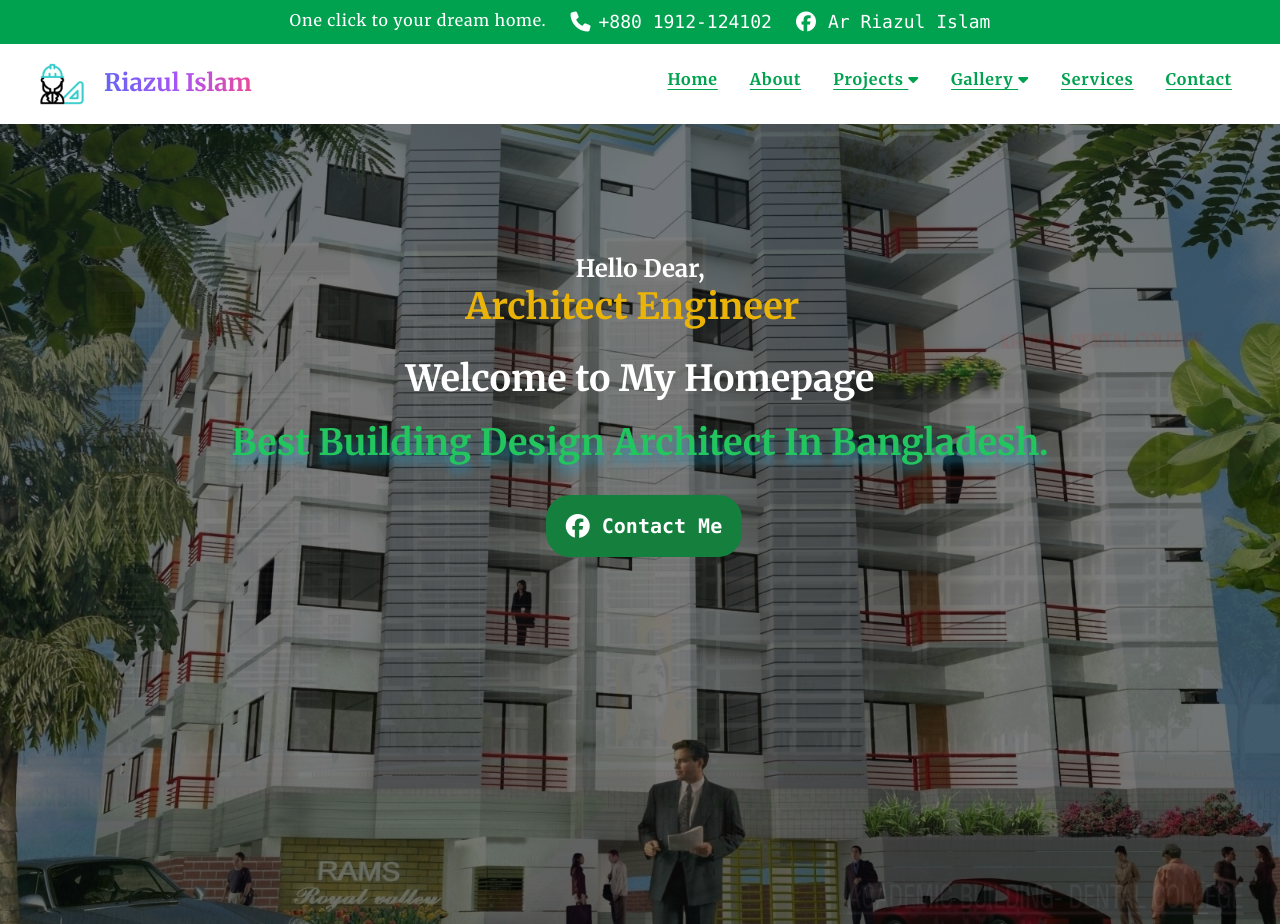
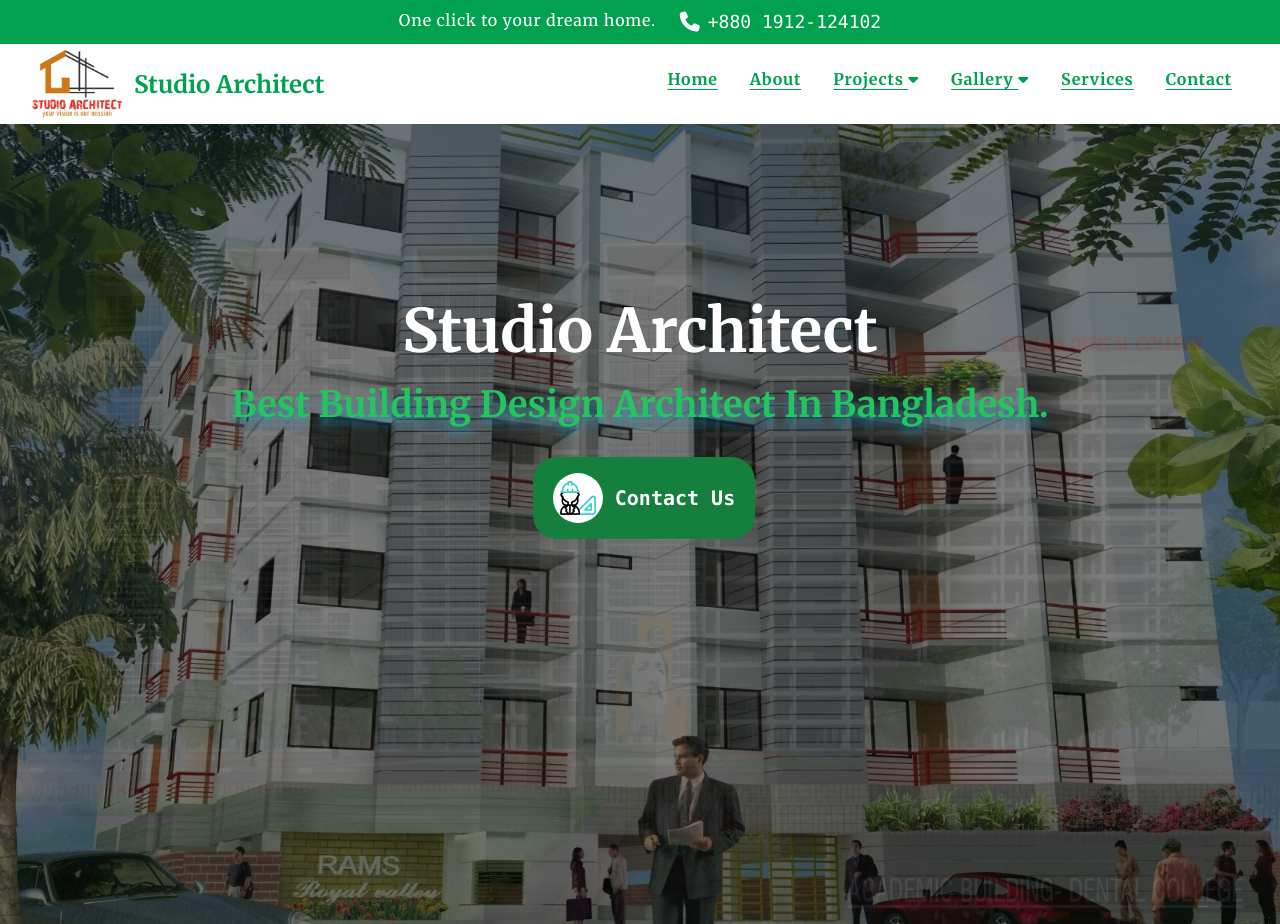
Before and after one commit to arifbillah0156/Riazul-Islam, a Next.js app: page / in a window 1280 px wide. Built offline with nearby package versions, Linux system fonts and the light colour scheme; a web font is replaced by a local one.

Commit message:
studioArch

```diff
--- a/components/Home/Home.jsx
+++ b/components/Home/Home.jsx
@@ -1,9 +1,12 @@
 "use client";
 
 import React from "react";
-import { Typewriter } from "react-simple-typewriter";
+import architect from "@/public/Images/architect.gif";
+
+// import { Typewriter } from "react-simple-typewriter";
 import { useState, useEffect } from "react";
 import Link from "next/link";
+import Image from "next/image";
 
 export default function HomePage() {
   const images = [
@@ -34,7 +37,7 @@ export default function HomePage() {
       <div className="h-full w-full flex items-center justify-center bg-black bg-opacity-50 text-white">
         <div className="text-center mt-[-30vh]">
           {/* auto type */}
-          <div style={{ fontSize: "1.5rem", fontWeight: "bold" }}>
+          {/* <div style={{ fontSize: "1.5rem", fontWeight: "bold" }}>
             <h1>Hello Dear,</h1>
             <div className="text-yellow-500 text-2xl md:text-4xl">
               <Typewriter
@@ -47,25 +50,28 @@ export default function HomePage() {
                 delaySpeed={1000}
               />
             </div>
-          </div>
+          </div> */}
           {/*  */}
-          <h1 className="mt-8 text-2xl md:text-4xl font-bold">
-            Welcome to My Homepage
-          </h1>{" "}
+          <h1 className="mt-8 text-4xl md:text-6xl font-bold text-[#ffffff]">
+            Studio Architect
+          </h1>
           <br />
           <h3 className="text-xl md:text-4xl font-bold text-green-500 px-2 [text-shadow:_0_8px_8px_rgb(14_165_223_/_0.5)]">
             Best Building Design Architect In Bangladesh.
           </h3>
           <div className="mt-8 w-full flex justify-center">
             <Link
-              href={"https://www.facebook.com/riaz.hosain.58"}
-              passHref
-              target="_blank"
-              rel="noopener noreferrer"
+              href="/contact"
               className="ml-2 text-[20px] font-mono tracking-normal flex justify-center items-center gap-3 bg-green-700 w-max px-5 py-4 rounded-3xl hover:rounded-xl duration-75 hover:ring font-bold"
             >
-              <i className="fa-brands fa-facebook text-2xl"></i>{" "}
-              <span>Contact Me</span>
+              <Image
+                src={architect}
+                width={50}
+                alt="Architect"
+                className="rounded-full"
+                priority
+              />
+              <span>Contact Us</span>
             </Link>
           </div>
         </div>
--- a/components/Navbar/NavHead.jsx
+++ b/components/Navbar/NavHead.jsx
@@ -14,7 +14,7 @@ const NavHead = () => {
           <span>+880 1912-124102</span>
         </Link>
       </div>
-      <div className="">
+      {/* <div className="">
         <Link
           href={"https://www.facebook.com/riaz.hosain.58"}
           passHref
@@ -25,7 +25,7 @@ const NavHead = () => {
           <i className="fa-brands fa-facebook text-xl"></i>{" "}
           <span>Ar Riazul Islam</span>
         </Link>
-      </div>
+      </div> */}
     </div>
   );
 };
--- a/components/Navbar/NavLogo.jsx
+++ b/components/Navbar/NavLogo.jsx
@@ -1,24 +1,25 @@
 import Image from "next/image";
 import Link from "next/link";
-import architect from "@/public/Images/architect.gif";
+import studioArch from "@/public/Images/Studio Architect.jpeg";
 
 const NavLogo = () => {
   return (
     <div className="flex items-center gap-3">
       <Link href="/" className="text-2xl">
         <Image
-          src={architect}
-          width={60}
-          alt="Architect"
-          className="rounded-full"
+          src={studioArch}
+          width={90}
+          alt="Studio Architect"
+          className=""
           priority
         />
       </Link>
       <Link href="/">
-        <p className="text-2xl font-bold text-transparent bg-clip-text bg-gradient-to-r from-indigo-500 via-purple-500 to-pink-500 animate-bounce">
-          Riazul Islam
+        <p className="text-xl md:text-2xl font-bold text-[#00A24F] animate-bounce mt-1 mr-1">
+          Studio Architect
         </p>
       </Link>
+      {/* text-transparent bg-clip-text bg-gradient-to-r from-indigo-500 via-purple-500 to-pink-500 */}
     </div>
   );
 };
--- a/components/Navbar/Navbar.jsx
+++ b/components/Navbar/Navbar.jsx
@@ -72,7 +72,7 @@ const NavbarWithDropdown = () => {
             <div className="md:hidden">
               <button
                 onClick={() => setIsMenuOpen(!isMenuOpen)}
-                className="text-[#00a24f] border p-1 rounded-md mr-3"
+                className="text-[#00a24f] border p-1 rounded-md"
               >
                 <svg
                   className="h-7 w-7"
```
Also changed, not shown: public/Images/Studio Architect.jpeg (added).
